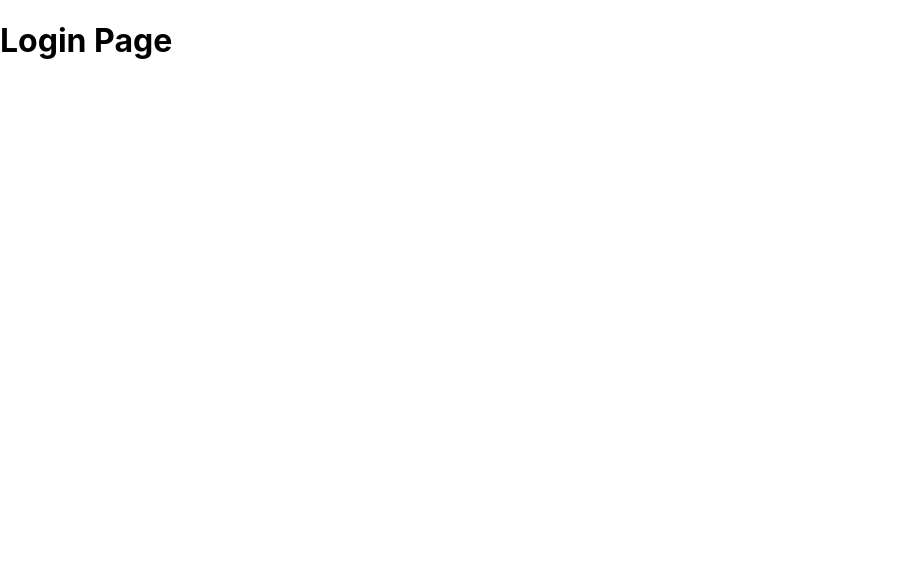
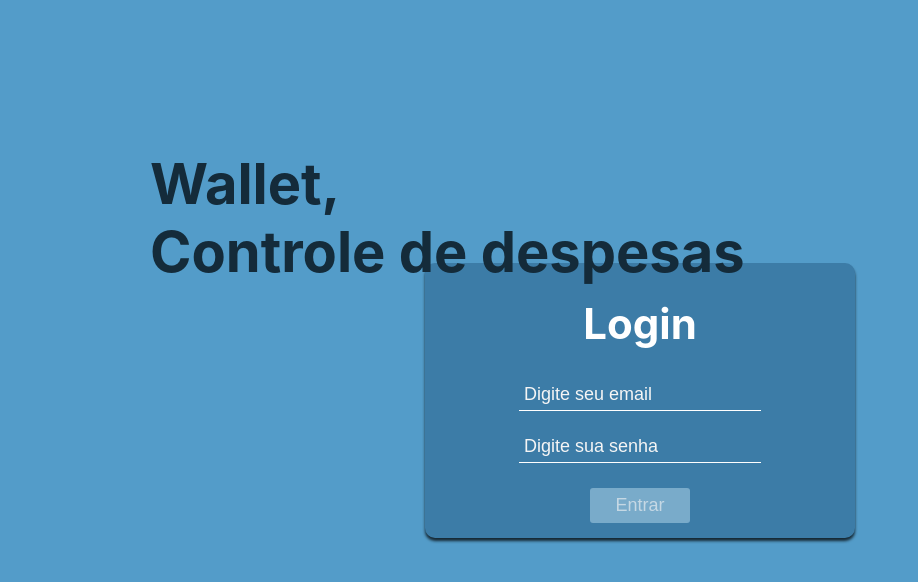
Before and after one commit to Gab-Agrela/react-redux, a React (Create React App) app: page / in a window 1280 px wide. Shown: the top 582 px of the page, without its empty margins (0-918 px from the left). Built offline with nearby package versions, Linux system fonts and the light colour scheme.

Commit message:
feat: Login page with CSS

```diff
--- a/src/App.tsx
+++ b/src/App.tsx
@@ -1,22 +1,22 @@
-import React from 'react';
-import { Route, Switch } from 'react-router-dom';
+import React from "react";
+import { Route, Routes } from "react-router-dom";
 
-import './App.css';
+import "./App.css";
 
-import Login from './Pages/Login';
-import Wallet from './Pages/Wallet';
+import Login from "./Pages/Login";
+import Wallet from "./Pages/Wallet";
+import { Provider } from "react-redux";
+import store from "./Redux/store";
 
 function App() {
   return (
-    <Switch>
-        <Route exact path="/">
-          <Login />
-        </Route>
-        <Route exact path="/wallet">
-          <Wallet />
-        </Route>
-    </Switch>
-  )
+    <Provider store={store}>
+      <Routes>
+        <Route path="/" element={<Login />}></Route>
+        <Route path="/wallet" element={<Wallet />}></Route>
+      </Routes>
+    </Provider>
+  );
 }
 
 export default App;
--- /dev/null
+++ b/src/Components/LoginForm.tsx
@@ -0,0 +1,137 @@
+import React, { ChangeEvent, useEffect, useState } from "react";
+import { validateLogin } from "../Utils/functions";
+import { useDispatch } from "react-redux";
+import { useNavigate } from "react-router-dom";
+import saveEmail from "../Redux/Actions";
+import styled from "styled-components";
+
+function LoginForm() {
+  const [user, setUser] = useState({
+    email: "",
+    password: "",
+  });
+  const [isDisabled, setIsDisabled] = useState<boolean>(true);
+
+  const dispatch = useDispatch();
+  const navigate = useNavigate();
+
+  const handleChange = (event: ChangeEvent<HTMLInputElement>) => {
+    const field = event.target.name;
+    const value = event.target.value;
+    setUser({ ...user, [field]: value });
+  };
+
+  const buttonOnClick = () => {
+    dispatch(saveEmail(user.email));
+    navigate("/wallet");
+  };
+
+  useEffect(() => {
+    const { email, password } = user;
+    const isValidFields = validateLogin(email, password);
+    setIsDisabled(!isValidFields);
+  }, [user]);
+
+  return (
+    <FormContainer>
+      <Title>Login</Title>
+      <Email>
+        <input
+          type="email"
+          name="email"
+          onChange={handleChange}
+          autoComplete="off"
+          placeholder="Digite seu email"
+        />
+      </Email>
+      <Password>
+        <input
+          type="password"
+          name="password"
+          onChange={handleChange}
+          placeholder="Digite sua senha"
+        />
+      </Password>
+      <div>
+        <Button disabled={isDisabled} onClick={buttonOnClick}>
+          Entrar
+        </Button>
+      </div>
+    </FormContainer>
+  );
+}
+
+const FormContainer = styled.div`
+  display: flex;
+  flex-direction: column;
+  justify-content: center;
+  align-items: center;
+  width: 400px;
+  background-color: #3c7ca7;
+  border-radius: 10px;
+  box-shadow: 0px 3px 3px 0px rgba(0, 0, 0, 0.75);
+  padding: 15px;
+  color: white;
+`;
+
+const Title = styled.h1`
+  font-size: 42px;
+  margin: 20px;
+`;
+
+const Email = styled.div`
+  display: flex;
+  padding: 5px;
+  input {
+    padding: 5px;
+    border: none;
+    font-size: 18px;
+    border-bottom: 1px solid white;
+    background-color: transparent;
+    color: black;
+    margin: 5px;
+    ::placeholder {
+      color: whitesmoke;
+    }
+  }
+`;
+
+const Password = styled.div`
+  padding: 5px;
+  input {
+    border: none;
+    padding: 5px;
+    font-size: 18px;
+    border-bottom: 1px solid white;
+    background-color: transparent;
+    color: black;
+    margin: 5px;
+    ::placeholder {
+      color: whitesmoke;
+    }
+  }
+`;
+
+const Button = styled.button`
+  margin-top: 15px;
+  text-align: center;
+  width: 100px;
+  height: 35px;
+  cursor: pointer;
+  font-size: 18px;
+  font-weight: 400;
+  background-color: rgb(83, 156, 201);
+  border: none;
+  color: white;
+  border-radius: 3px;
+  padding: 5px;
+  :disabled {
+    background-color: #94bfd9;
+    opacity: 0.7;
+  }
+  :hover {
+    background-color: #94bfd9;
+  }
+`;
+
+export default LoginForm;
--- a/src/Pages/Login.tsx
+++ b/src/Pages/Login.tsx
@@ -1,9 +1,47 @@
 import React from "react";
+import LoginForm from "../Components/LoginForm";
+import styled from "styled-components";
 
 const Login = () => {
   return (
-    <h1>Login Page</h1>
+    <Flex>
+      <TitleContainer>
+        <Title>Wallet,</Title>
+        <Subtitle>Controle de despesas</Subtitle>
+      </TitleContainer>
+      <LoginForm />
+    </Flex>
   );
 };
 
+const Flex = styled.div`
+  display: flex;
+  justify-content: center;
+  align-items: center;
+  gap: 150px;
+  height: 100vh;
+  width: 100%;
+  background-position: 95%;
+  background-repeat: no-repeat;
+  background-size: contain;
+  background-color: rgb(83, 156, 201);
+`;
+
+const TitleContainer = styled.div`
+  position: absolute;
+  top: 150px;
+  left: 150px;
+`;
+const Title = styled.h1`
+  font-size: 56px;
+  margin: 0;
+  color: #142b3a;
+`;
+
+const Subtitle = styled.h1`
+  font-size: 56px;
+  margin: 0px;
+  color: #142b3a;
+`;
+
 export default Login;
--- a/src/Pages/Wallet.tsx
+++ b/src/Pages/Wallet.tsx
@@ -1,9 +1,7 @@
 import React from "react";
 
 const Wallet = () => {
-  return (
-    <h1>Wallet Page</h1>
-  );
+  return <h1>Wallet Page</h1>;
 };
 
 export default Wallet;
--- /dev/null
+++ b/src/Redux/Actions/index.ts
@@ -0,0 +1,10 @@
+const SAVE_EMAIL = 'SAVE_EMAIL';
+
+function saveEmail(email: string) {
+  return {
+    type: SAVE_EMAIL,
+    payload: email,
+  };
+};
+
+export default saveEmail;
--- /dev/null
+++ b/src/Redux/Reducers/index.ts
@@ -0,0 +1,6 @@
+import { combineReducers } from 'redux';
+import user from './user';
+
+const rootReducer = combineReducers({ user });
+
+export default rootReducer;
--- /dev/null
+++ b/src/Redux/Reducers/user.ts
@@ -0,0 +1,22 @@
+interface EmailAction {
+  type: 'SAVE_EMAIL';
+  payload: string;
+}
+
+const INITIAL_STATE = {
+  email: '',
+};
+
+function user(state = INITIAL_STATE, action: EmailAction) {
+  switch (action.type) {
+  case 'SAVE_EMAIL':
+    return {
+      ...state,
+      email: action.payload,
+    };
+  default:
+    return state;
+  }
+}
+
+export default user;
--- /dev/null
+++ b/src/Redux/store.ts
@@ -0,0 +1,8 @@
+import { createStore, applyMiddleware } from 'redux';
+import thunk from 'redux-thunk';
+import { composeWithDevTools } from 'redux-devtools-extension';
+import rootReducer from './Reducers';
+
+const store = createStore(rootReducer, composeWithDevTools(applyMiddleware(thunk)));
+
+export default store;
--- /dev/null
+++ b/src/Utils/functions/index.ts
@@ -0,0 +1 @@
+export { default as validateLogin } from "./validateLoginFields";
--- /dev/null
+++ b/src/Utils/functions/validateLoginFields.ts
@@ -0,0 +1,17 @@
+const validateEmail = (email: string): boolean => {
+  const regEx = /^\w+([\\.-]?\w+)*@\w+([\\.-]?\w+)*(\.\w{2,3})+$/;
+  return regEx.test(email);
+};
+
+const validatePassowrd = (password: string): boolean => {
+  const minPasswordLength = 6;
+  return password.length >= minPasswordLength;
+};
+
+const validateLogin = (email: string, password: string): boolean => {
+  const emailIsValid = validateEmail(email);
+  const passwordIsValid = validatePassowrd(password);
+  return emailIsValid && passwordIsValid
+}
+
+export default validateLogin;
```
Also changed, not shown: package.json (+12 -2 lines), 1 other file (tests, documents, lock files or other folders).
